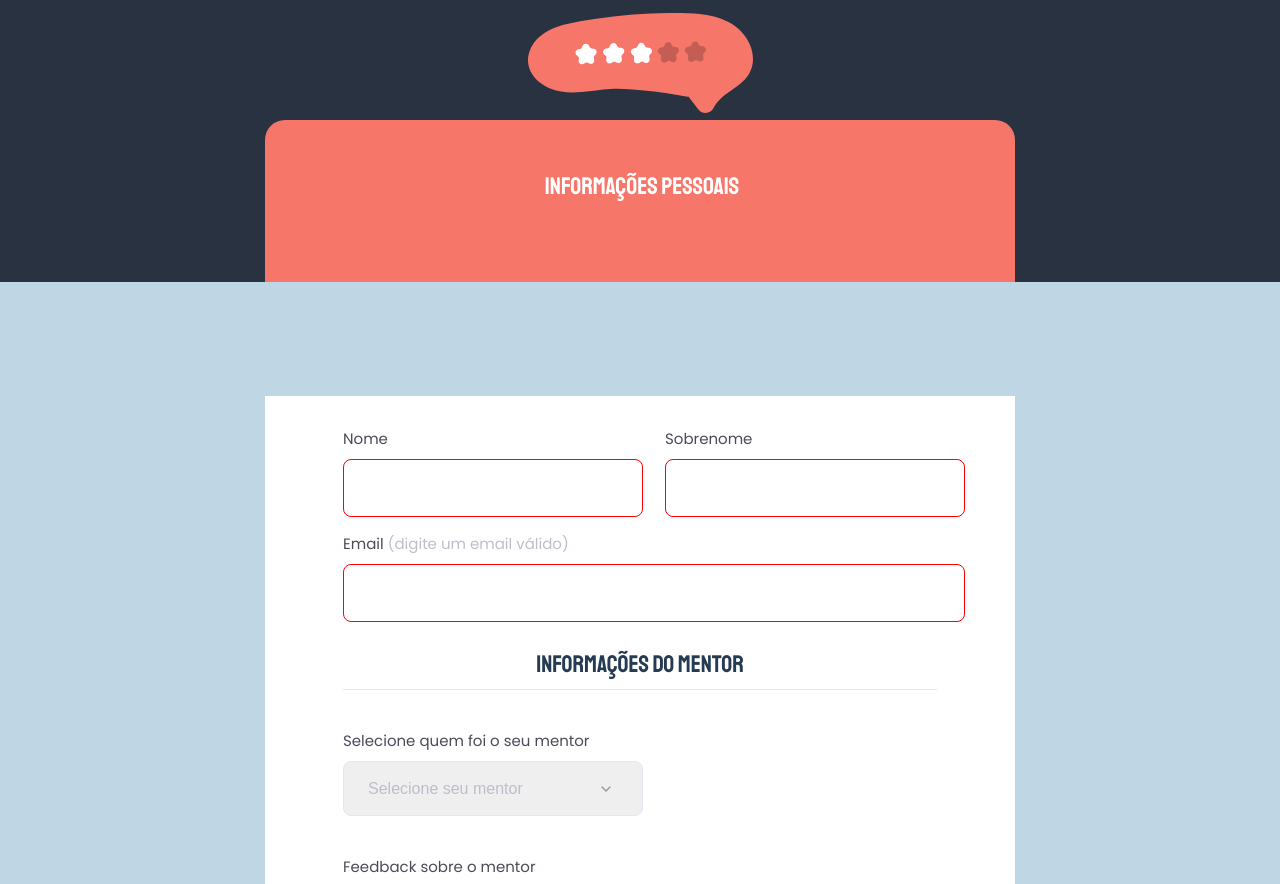
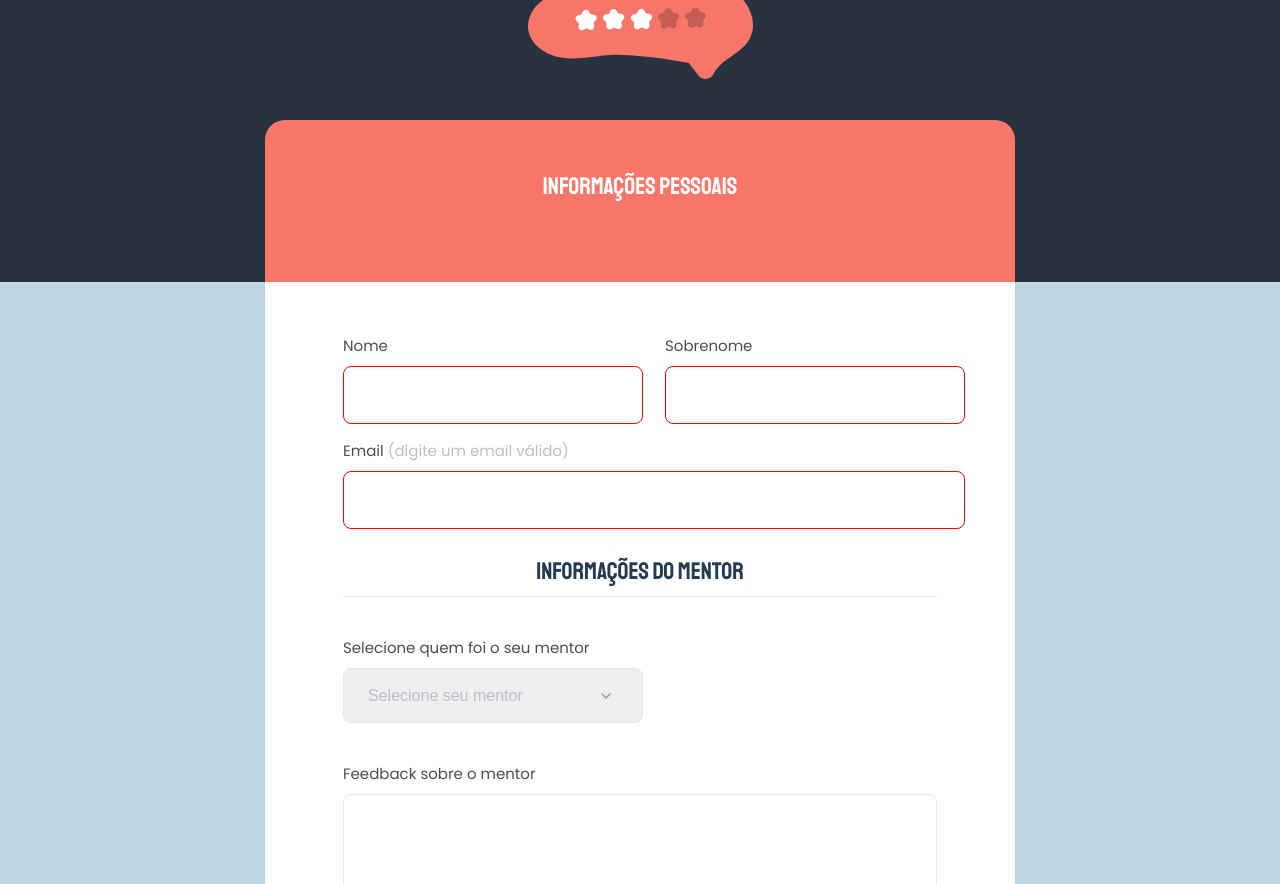
Before and after one commit to RafaeL-Malaquias/Stage-03, a plain HTML site: page index.html in a window 1280 px wide. Shown: the part 183-1067 px from the top of the page. Drawn offline with Linux system fonts and the light colour scheme.

Commit message:
Update style.css

```diff
--- a/style.css
+++ b/style.css
@@ -23,7 +23,7 @@ body::before{
 header {
     text-align: center;
     color: #fff;
-    margin: 114px auto;
+    margin: 80px auto 0;
 }
 header h1{
     font-family: var(--font-staatliches);
@@ -41,6 +41,9 @@ header p {
     font-weight: 400;
     line-height: normal;
 }
+header img {
+    margin-bottom: 34px;
+}
 .top {
     font-family: var(--font-staatliches);
     background: #F67669;
@@ -49,25 +52,25 @@ header p {
     font-weight: 400;
     padding-bottom: 30px;
     border-radius: 20px 20px 0 0;
-}
-.top > legend {
+
+    width: 750px;
+    height: 132px;
     display: flex;
     justify-content: center;
     align-items: center;
-    width: 750px;
-    height: 132px;
 }
 
 
 #page {
     height: 1075px;
     width: 750px;
-    margin: auto;
+    margin:  auto;
+    border-radius: 0 0 20px 20px;
 }
 form {
     background: #fff;
-    padding: 10px 64px;
-    margin:  auto;
+    padding: 31px 64px;
+    margin: 0 auto;
 
 }
 fieldset {
```
